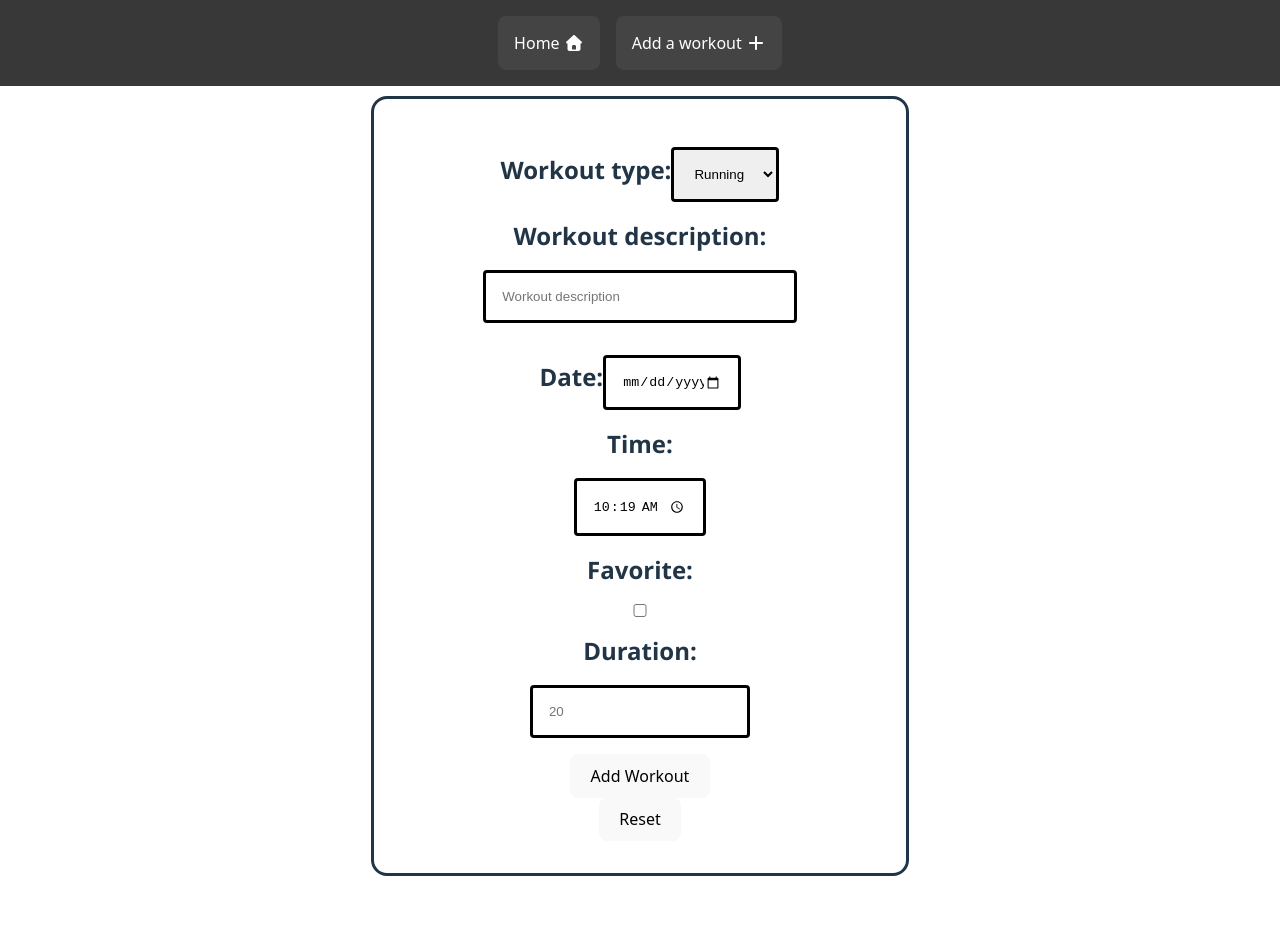
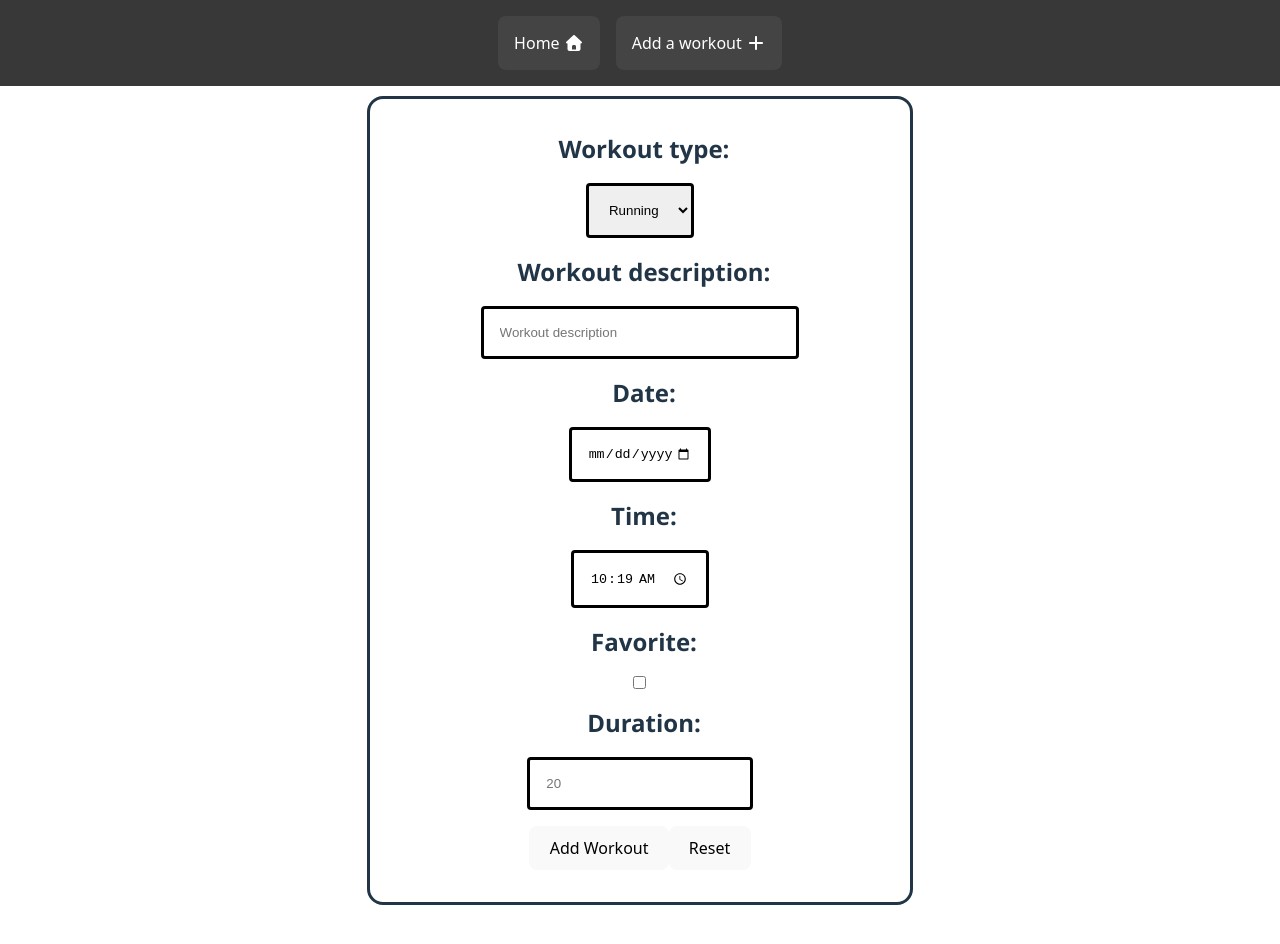
Before and after one commit to MustafaNahas/FitnessApp, a React (Vite) app in the folder frontend/: page /workouts/add in a window 1280 px wide. Shown: the top 944 px of the page. Built offline with nearby package versions, Linux system fonts and the light colour scheme; the HTML template or start-up script is replaced by a standard one.

Commit message:
Post fixed

```diff
--- a/frontend/src/App.css
+++ b/frontend/src/App.css
@@ -67,10 +67,14 @@ button:hover{
     justify-content: center;
     margin: 2rem auto 4rem;
 
+    .submitButtons{
+        flex-direction: column;
+    }
     label {
         font-family: 'Segoe UI', Tahoma, Geneva, Verdana, sans-serif;
         font-size: 1.5rem;
         font-weight: 800;
+        margin: 2rem 0 0 0.5rem;
     }
     input {
         width: 67%;
--- a/frontend/src/component/AddWorkoutForm.tsx
+++ b/frontend/src/component/AddWorkoutForm.tsx
@@ -71,6 +71,7 @@ function AddWorkoutForm() {
         <form onSubmit={handleSubmit} className={"InputForm"}>
             <div>
                 <label htmlFor={"workoutName"}>Workout type:</label>
+                <br/>
                 <select value={workoutName}
                         onChange={e=>setWorkoutName(e.target.value)}
                         id={"workoutName"}
@@ -88,9 +89,6 @@ function AddWorkoutForm() {
                        id={"description"} name={"description"} onChange={e => setDescription(e.target.value)}/>
             </div>
             <div>
-                <span className={`date-display ${!date ? "placeholder" : ""}`}>
-
-                </span>
                 <label htmlFor={"date"}>Date:</label>
                 <input type={"date"}  id={"date"} name={"date"}  max={maxDatePick} onBlur={handleBlurDate} placeholder={maxDatePick}
                        onChange={e => setDate(new Date(e.target.value).toISOString().split("T")[0])}/>
@@ -112,7 +110,7 @@ function AddWorkoutForm() {
                        onChange={e=> setDuration(Number(e.target.value))}/>
             </div>
 
-
+            <div className={"submitButtons"}>
                 <button type={"submit"}>Add Workout</button>
                 <button type={"reset"} onClick={() => {
                     resetForm();
@@ -120,6 +118,7 @@ function AddWorkoutForm() {
                     console.log("Form reset");
                 } }> Reset</button>
                 {(success)&& <p>Workout added successfully!</p>}
+            </div>
         </form>
     );
 }
```
Lines whose indentation alone changed are shown as unchanged.
